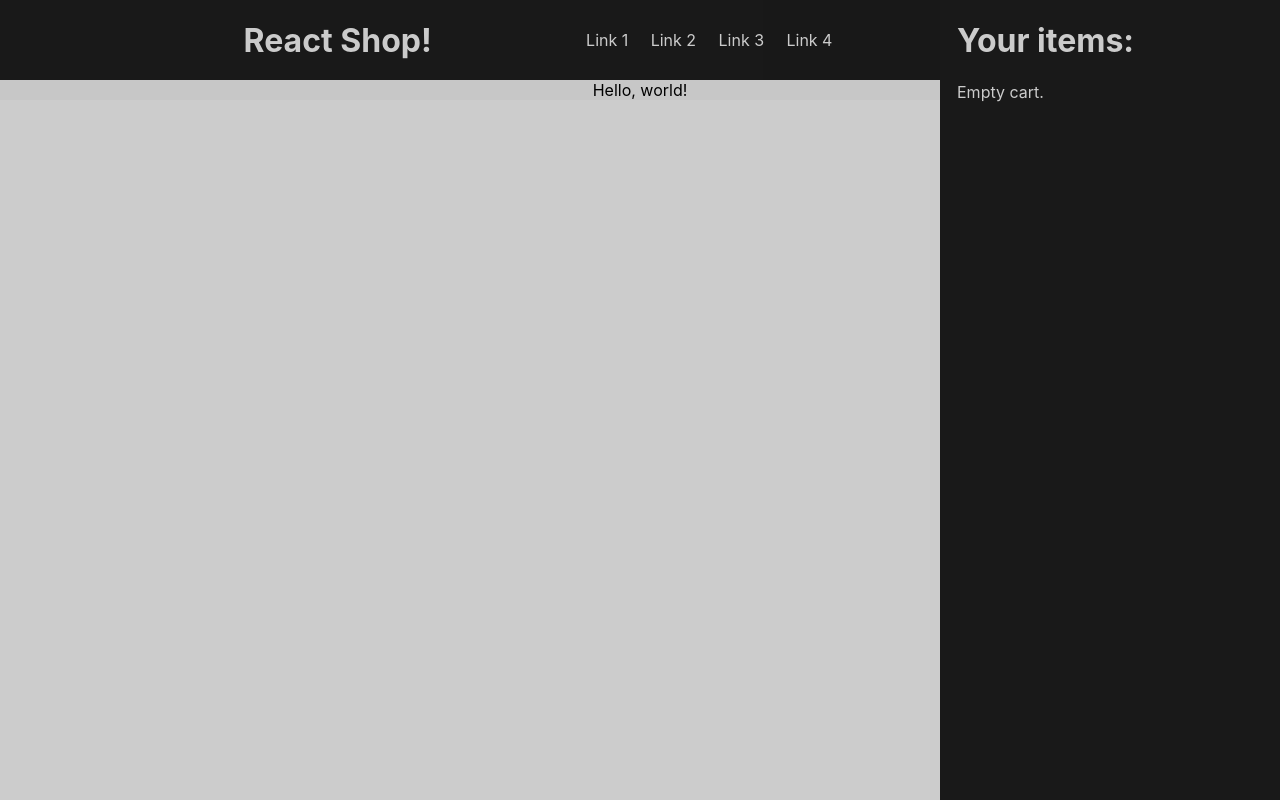
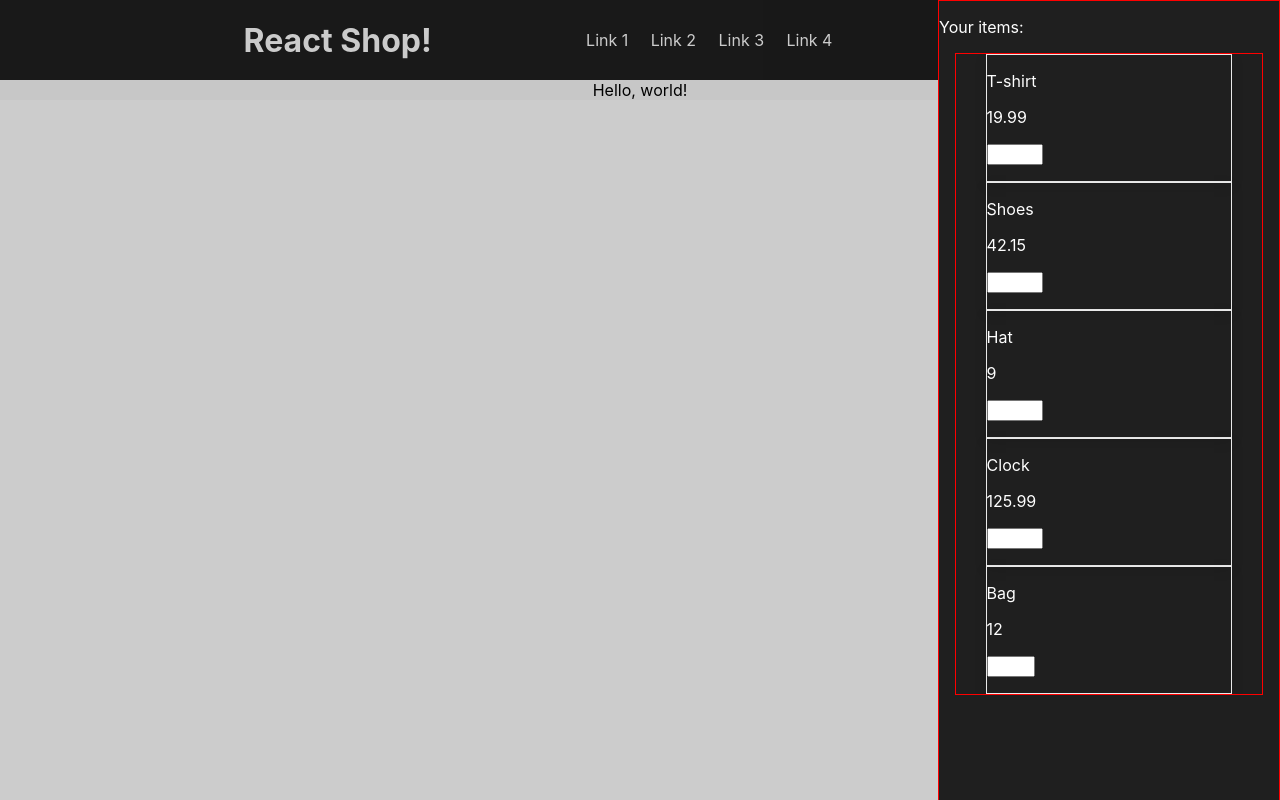
Before and after one commit to jose-eduardo87/shop-react, a React (Create React App) app: page / in a window 1280 px wide. Both pictures are taken after a click on the icon 991 px from the left and 24 px from the top of the page. Built offline with nearby package versions, Linux system fonts and the light colour scheme.

Commit message:
Added context to the cart

```diff
--- a/src/components/common/Navbar/Navbar.tsx
+++ b/src/components/common/Navbar/Navbar.tsx
@@ -14,7 +14,6 @@ const iconStyles: CSSProperties = {
 const Navbar = () => {
   const [isCartOpened, setIsCartOpened] = useState(false);
   const clickCartHandler = () => setIsCartOpened((prevState) => !prevState);
-
   return (
     <header className={styles.root}>
       <div className={styles.headerContainer}>
--- a/src/components/ui/Card/Card.module.css
+++ /dev/null
@@ -1,3 +0,0 @@
-.card {
-    box-shadow: rgba(0, 0, 0, 0.1) 0px 4px 12px;
-}
--- a/src/components/ui/Card/Card.tsx
+++ /dev/null
@@ -1,16 +0,0 @@
-import { FC, CSSProperties, ReactNode } from "react";
-
-import styles from "./Card.module.css";
-
-const Card: FC<{ children: ReactNode; CSSStyles: CSSProperties }> = ({
-  children,
-  CSSStyles,
-}) => {
-  return (
-    <div style={CSSStyles} className={styles.card}>
-      {children}
-    </div>
-  );
-};
-
-export default Card;
--- /dev/null
+++ b/src/components/ui/CartCard/CartCard.module.css
@@ -0,0 +1,6 @@
+.card {
+    width: 80%;
+    height: 200px;
+    box-shadow: rgba(0, 0, 0, 0.1) 0px 4px 12px;
+    border: 1px solid #e9e9e9;
+}
--- /dev/null
+++ b/src/components/ui/CartCard/CartCard.tsx
@@ -0,0 +1,21 @@
+import { FC } from "react";
+import { CartInterface } from "store/cart-context";
+
+import styles from "./CartCard.module.css";
+
+const CartCard: FC<Omit<CartInterface, "id">> = ({
+  name,
+  price,
+  quantity,
+  additionalInfo,
+}) => {
+  return (
+    <div className={styles.card}>
+      <p>{name}</p>
+      <p>{price}</p>
+      <input type={"number"} min={1} max={quantity} />
+    </div>
+  );
+};
+
+export default CartCard;
--- a/src/components/ui/CartModal/CartModal.module.css
+++ b/src/components/ui/CartModal/CartModal.module.css
@@ -1,17 +1,24 @@
 .cartModal {
+    border: 1px solid red;
     position: fixed;
     right: 0;
     height: 100vh;
     width: 340px;
     background-color: #1F1F1F;
     color: #FEFEFE;
-    z-index: 99999;
-    animation: slide 250ms normal
+    animation: slide 250ms alternate;
 }
 
 .itemsList {
     width: 90%;
+    height: 80%;
     margin: 0 auto;
+    border: 1px solid red;
+    overflow: auto;
+    display: flex;
+    flex-direction: column;
+    justify-content: space-between;
+    align-items: center;
 }
 
 @keyframes slide {
--- a/src/components/ui/CartModal/CartModal.tsx
+++ b/src/components/ui/CartModal/CartModal.tsx
@@ -1,6 +1,8 @@
 import { FC, useState, useEffect } from "react";
+import { CartCard } from "components/ui/index";
 import { createPortal } from "react-dom";
 import { Backdrop, ModalOverlay } from "components/ui/index";
+import { CART } from "helpers/constants";
 
 import styles from "./CartModal.module.css";
 
@@ -13,9 +15,11 @@ const CartModal: FC<{ onClose: () => void }> = ({ onClose }) => {
   const cartModalRender = (
     <ModalOverlay>
       <div className={styles.cartModal}>
+        <p>Your items:</p>
         <div className={styles.itemsList}>
-          <h1>Your items:</h1>
-          <p>Empty cart.</p>
+          {CART.map(({ id, ...rest }) => (
+            <CartCard key={id} {...rest} />
+          ))}
         </div>
       </div>
     </ModalOverlay>
--- a/src/components/ui/Modal/Modal.module.css
+++ b/src/components/ui/Modal/Modal.module.css
@@ -11,4 +11,5 @@
 
 .modal {
     position: fixed;
+    z-index: 99999;
 }
--- a/src/components/ui/index.ts
+++ b/src/components/ui/index.ts
@@ -1,3 +1,3 @@
 export { default as CartModal } from "./CartModal/CartModal";
 export { Backdrop, ModalOverlay } from "./Modal/Modal";
-export { default as Card } from "./Card/Card";
+export { default as CartCard } from "./CartCard/CartCard";
--- /dev/null
+++ b/src/helpers/constants.ts
@@ -0,0 +1,52 @@
+export const CART = [
+  {
+    id: "item01",
+    name: "T-shirt",
+    price: 19.99,
+    quantity: 15,
+    additionalInfo: {
+      colors: ["red", "white", "black"],
+      size: ["S", "M", "L", "XL"],
+    },
+  },
+  {
+    id: "item02",
+    name: "Shoes",
+    price: 42.15,
+    quantity: 56,
+    additionalInfo: {
+      colors: ["white", "black"],
+      size: ["S", "M", "L", "XL"],
+    },
+  },
+  {
+    id: "item03",
+    name: "Hat",
+    price: 9.0,
+    quantity: 20,
+    additionalInfo: {
+      colors: ["red", "white", "black", "pink", "yellow"],
+      // size: ["S", "M", "L", "XL"],
+    },
+  },
+  {
+    id: "item04",
+    name: "Clock",
+    price: 125.99,
+    quantity: 15,
+    additionalInfo: {
+      colors: ["golden", "black"],
+      size: ["S", "M", "L"],
+    },
+  },
+  {
+    id: "item05",
+    name: "Bag",
+    price: 12.0,
+    quantity: 5,
+    additionalInfo: {
+      colors: ["white", "black", "yellow"],
+      // size: ["S", "M", "L", "XL"],
+    },
+  },
+];
--- /dev/null
+++ b/src/store/cart-context.tsx
@@ -0,0 +1,66 @@
+import { createContext, FC, useContext, useReducer } from "react";
+
+enum ActionKind {
+  ADD = "ADD_ITEM",
+  REMOVE = "REMOVE_ITEM",
+  INCREMENT = "INCREMENT_ITEM",
+  DECREMENT = "DECREMENT_ITEM",
+}
+
+export interface CartInterface {
+  id: string;
+  name: string;
+  price: number;
+  quantity: number;
+  additionalInfo: {
+    size?: string[];
+    colors?: string[];
+  };
+}
+
+interface CartAction {
+  type: ActionKind;
+  payload: {
+    id?: string;
+    product?: CartInterface;
+  };
+}
+
+const cartReducer = (state: CartInterface[], action: CartAction) => {
+  const { type, payload } = action;
+  const updateItem = (incrementor: number) =>
+    state.map((item) => {
+      if (item.id === payload.id) {
+        return { ...item, quantity: item.quantity + incrementor };
+      }
+
+      return item;
+    });
+
+  switch (type) {
+    case ActionKind.ADD:
+      return [...state, payload.product];
+    case ActionKind.REMOVE:
+      const filteredCart = state.filter((item) => item.id !== payload.id);
+
+      return [...filteredCart];
+    case ActionKind.INCREMENT:
+      return { ...updateItem(1) };
+    case ActionKind.DECREMENT:
+      return { ...updateItem(-1) };
+    default:
+      return state;
+  }
+};
+
+const CartContext = createContext<Partial<CartInterface[]>>([]);
+
+const CartProvider: FC = () => {
+  const [cart, dispatch] = useReducer(cartReducer, []);
+
+  return <CartContext.Provider value={cart} />;
+};
+
+export default CartProvider;
+
+export const useCart = () => useContext(CartContext);
```
